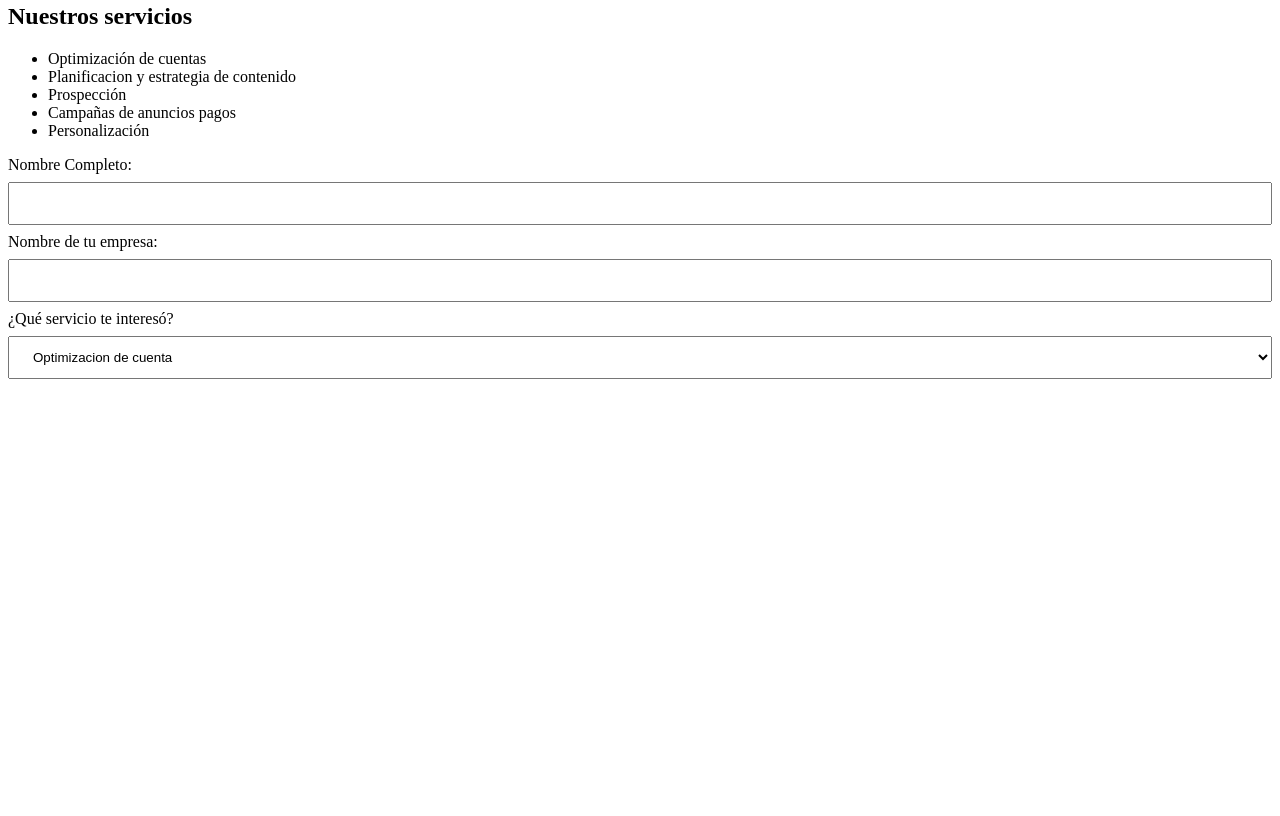
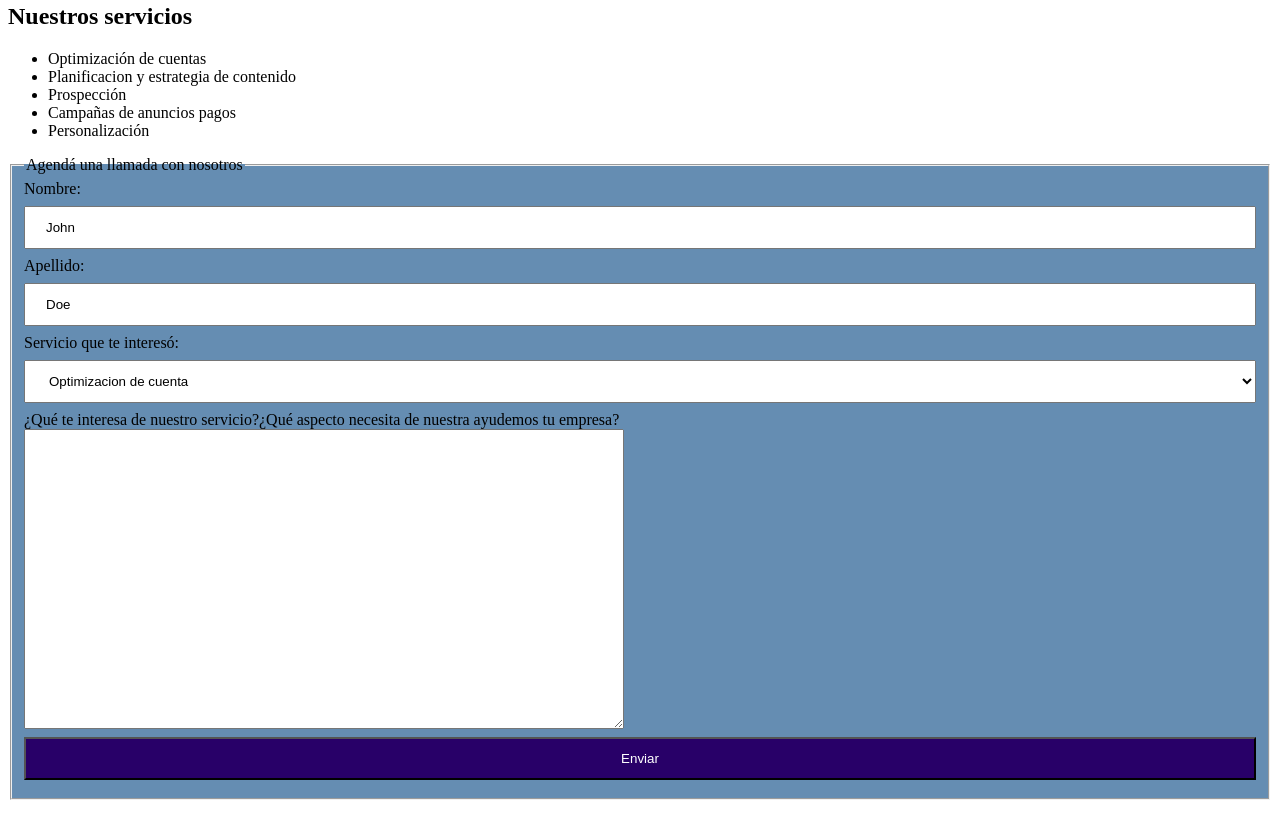
Before and after one commit to tobiasmartinezvillafane/ProgaWeb, a plain HTML site: page index.html in a window 1280 px wide. Shown: the part 872-1688 px from the top of the page. Before the commit the page ends 1275 px from the top, so only its background shows below. Drawn offline with Linux system fonts and the light colour scheme.

Commit message:
mejoramos el forms final

```diff
--- a/index.html
+++ b/index.html
@@ -33,13 +33,15 @@
         <li>Personalización</li>
     </ul>
 
-    <form action="">
-        <label for="nombre">Nombre Completo:</label>
-        <input type="text" name="nombre" id="nombre">
-        <label for="nombreempresa">Nombre de tu empresa:</label>
-        <input type="text" name="nombreempresa" id="nombreempresa">
-        <label for="servicio">¿Qué servicio te interesó?</label>
-        <select name="servicio" id="servicio">
+    <form action="/action_page.php">
+        <fieldset style="background-color: rgb(101, 141, 178);">
+          <legend>Agendá una llamada con nosotros</legend>
+          <label for="fname">Nombre:</label><br>
+          <input type="text" id="fname" name="fname" value="John"><br>
+          <label for="lname">Apellido:</label><br>
+          <input type="text" id="lname" name="lname" value="Doe"><br>
+          <label for="servicio">Servicio que te interesó:</label><br>
+          <select name="servicio" id="servicio">
             <option value="Optimizacion de cuenta">Optimizacion de cuenta</option>
             <option value="Manejo de contenido">Manejo de contenido</option>
             <option value="Campañas de anuncios">Campañas de anuncios</option>
@@ -49,9 +51,15 @@
             <option value="Más de uno">Más de uno</option>
             <option value="Todos los servicios">Todos los servicios</option>
         </select>
+        <label for="mensaje">¿Qué te interesa de nuestro servicio?¿Qué aspecto necesita de nuestra ayudemos tu empresa?</label><br>
+        <textarea name="message" style="width:600px; height:300px; float:left;">
+            </textarea><br>
+
+        <input type="submit" value="Enviar" style="background-color: rgb(40,0,104); color:white">
+        </fieldset>
+      </form>
 
 
-    </form>
 
 </body>
 </html>
```
